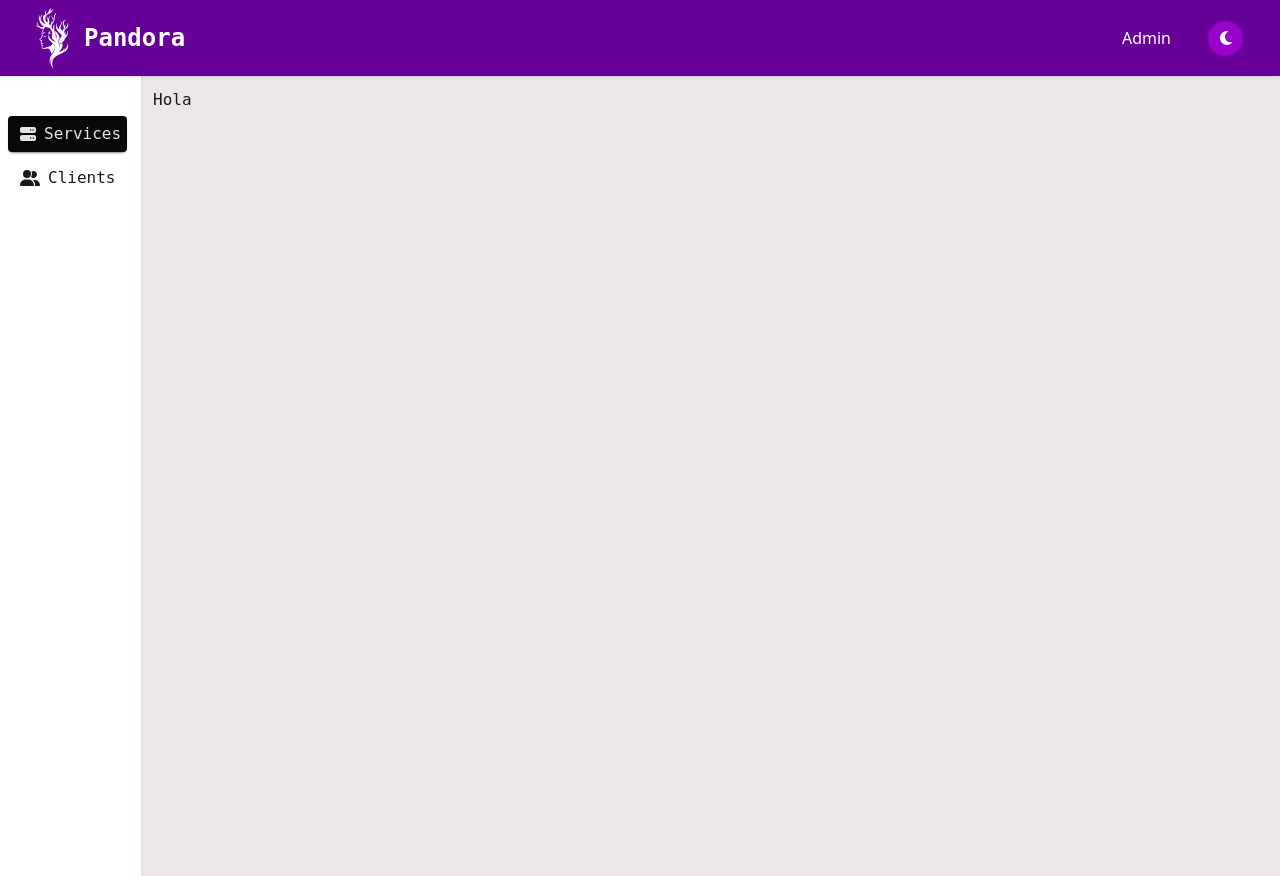
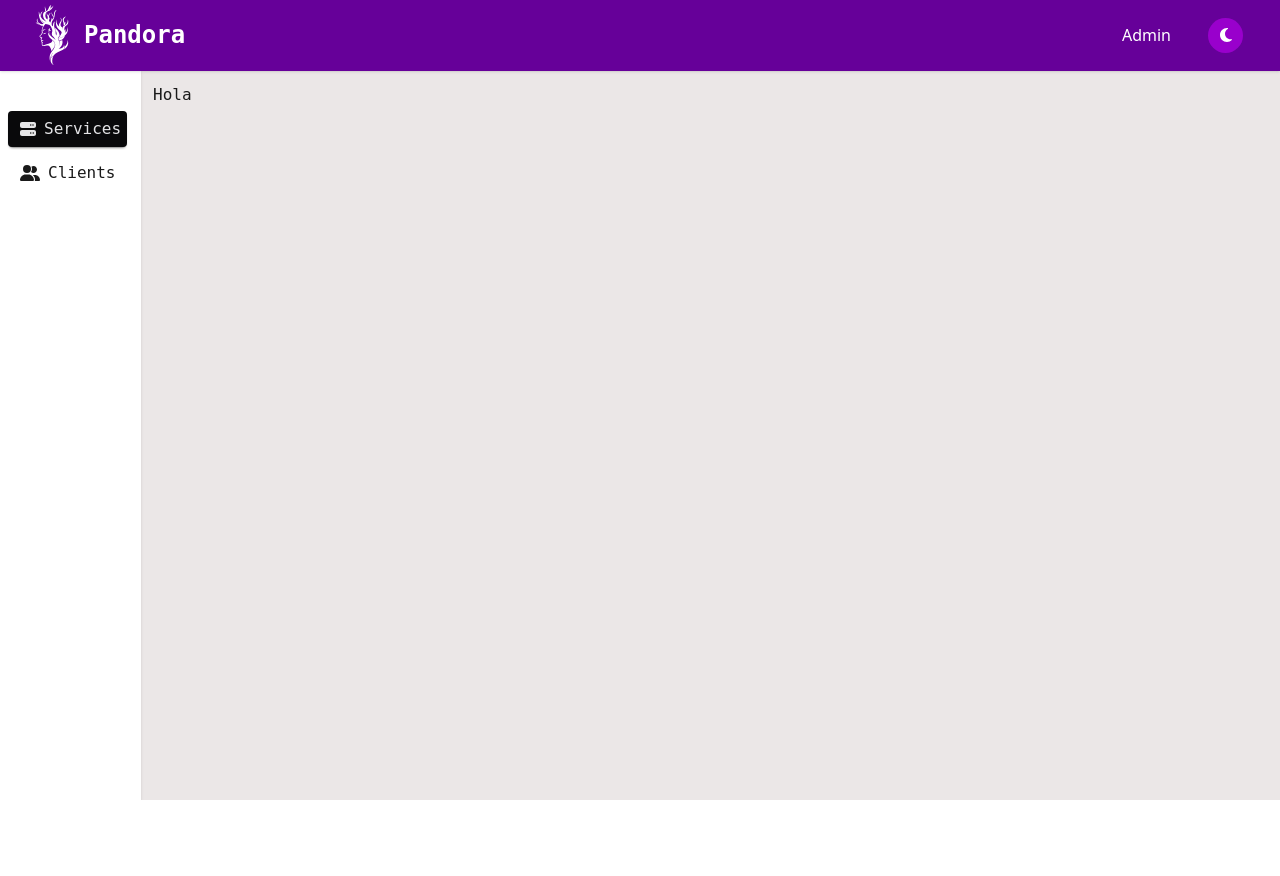
Before and after one commit to PandoraSuite/pandora-admin, a Vue app: page /about in a window 1280 px wide. After the commit the page ends 800 px from the top, so only its background shows below. Built offline with nearby package versions, Linux system fonts and the light colour scheme.

Commit message:
:lipstick: style(AboutView) Solving issues about screen rendering with box hight.

```diff
--- a/src/components/Layout.vue
+++ b/src/components/Layout.vue
@@ -1,7 +1,7 @@
 <template>
-  <section class="flex flex-col">
+  <section class="flex flex-col h-screen">
     <Header />
-    <main class="flex flex-row ">
+    <main class="flex flex-row h-full">
       <Sidebar />
       <RouterView class="main-view w-[90%] pt-3 px-3"></RouterView>
     </main>
--- a/src/views/AboutView.vue
+++ b/src/views/AboutView.vue
@@ -1,5 +1,5 @@
 <template>
-  <div class="flex flex-col min-h-screen">
+  <div class="flex flex-col">
     <h1>Hola</h1>
   </div>
 </template>
```
